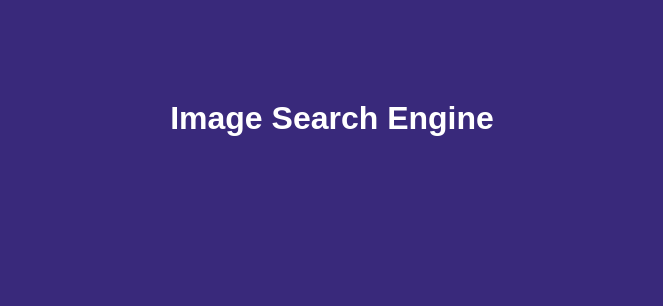
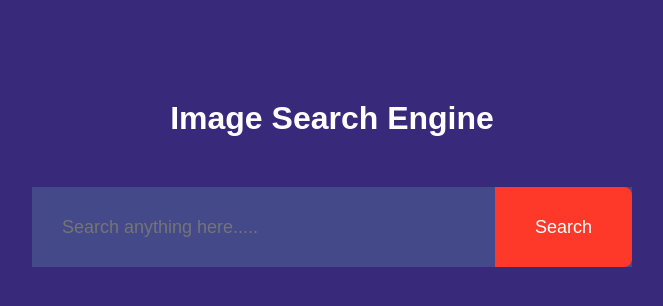
Before and after one commit to shruticl-03/Image-Search-Engine, a plain HTML site: page index.html in a window 1280 px wide. Shown: the whole page, without its empty margins (308-971 px from the left). Drawn offline with Linux system fonts and the light colour scheme.

Commit message:
Added Search Box and css for that box

```diff
--- a/index.html
+++ b/index.html
@@ -10,7 +10,10 @@
 
 <body>
     <h1>Image Search Engine</h1>
-
+    <form id="search-form">
+        <input type="text" id="search-box" placeholder="Search anything here.....">
+        <button>Search</button>
+    </form>
 </body>
 
 </html>
--- a/style.css
+++ b/style.css
@@ -13,3 +13,34 @@ h1 {
   margin: 100px auto 50px;
   font-weight: 600;
 }
+form {
+  width: 90%;
+  max-width: 600px;
+  margin: auto;
+  height: 80px;
+  background: #434989;
+  display: flex;
+  align-items: center;
+}
+form input {
+  flex: 1;
+  height: 100%;
+  border: 0;
+  outline: 0;
+  background: transparent;
+  color: #fff;
+  font-size: 18px;
+  padding: 0 30px;
+}
+form button {
+  padding: 0 40px;
+  height: 100%;
+  background: #ff3929;
+  color: #fff;
+  font-size: 18px;
+  border: 0;
+  outline: 0;
+  border-top-right-radius: 8px;
+  border-bottom-right-radius: 8px;
+  cursor: pointer;
+}
```
